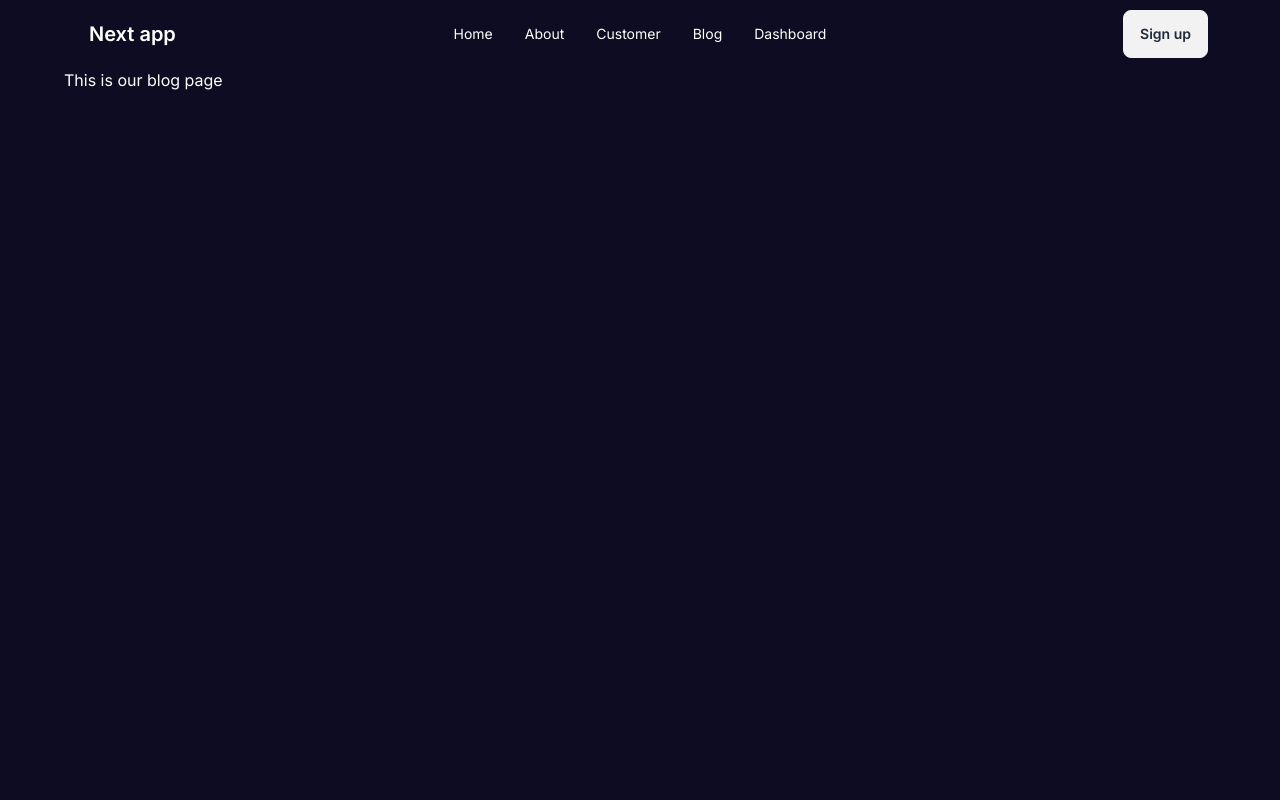
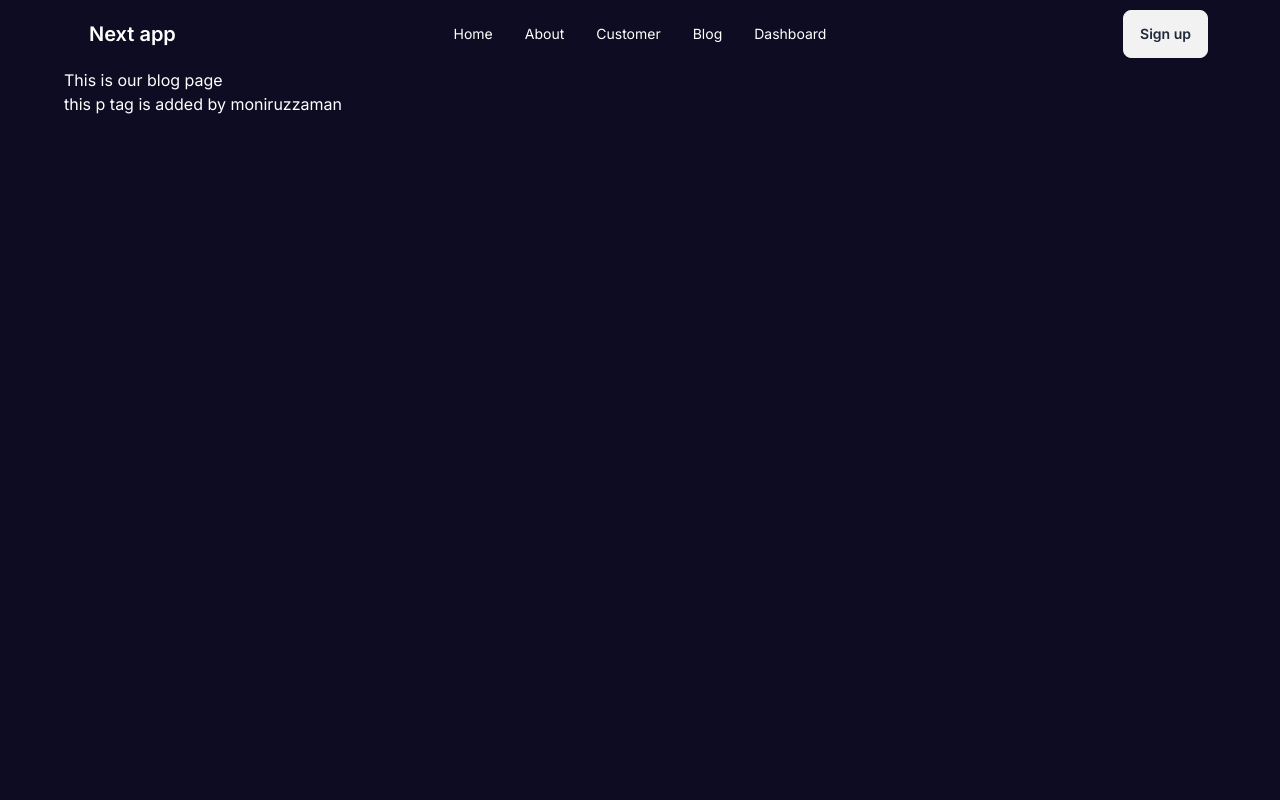
Before and after one commit to Naymul-NN/Schedulemeet-client, a Next.js app: page /blog in a window 1280 px wide. Shown: the top 800 px of the page. Built offline with nearby package versions, Linux system fonts and the light colour scheme.

Commit message:
first commit by moniruzzaman

```diff
--- a/src/app/blog/page.jsx
+++ b/src/app/blog/page.jsx
@@ -1,11 +1,12 @@
-import React from 'react';
+import React from "react";
 
 const Blog = () => {
-    return (
-        <div className='min-h-screen'>
-            This is our  blog page
-        </div>
-    );
+  return (
+    <div className="min-h-screen">
+      This is our blog page
+      <p> this p tag is added by moniruzzaman</p>
+    </div>
+  );
 };
 
 export default Blog;
```
